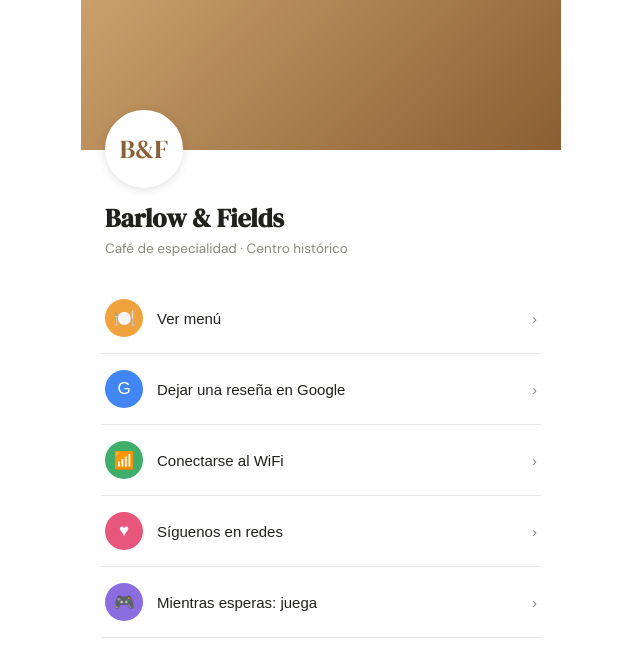
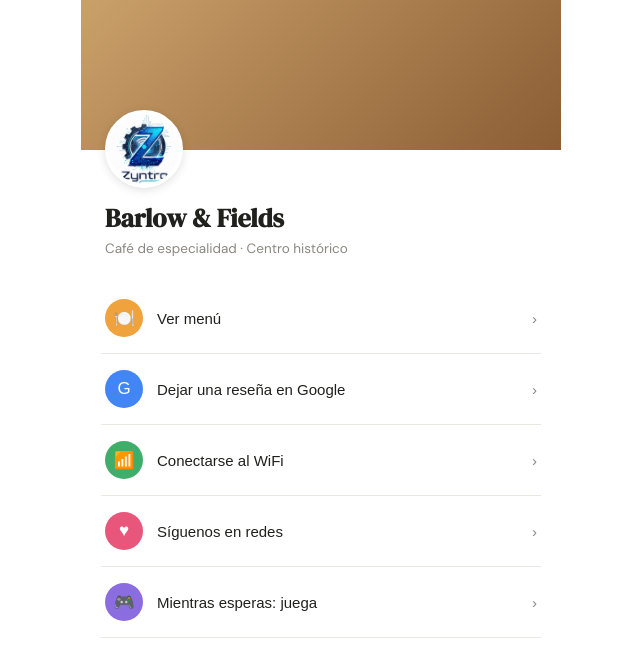
Before and after one commit to cruzleal24/Zyntro-Menus, a plain HTML site: page premium/index.html in a window 1280 px wide. Shown: the whole page, without its empty margins (319-959 px from the left). Drawn offline with Linux system fonts and the light colour scheme.

Commit message:
agregacion de imagen del logo

```diff
--- a/premium/css/style.css
+++ b/premium/css/style.css
@@ -14,7 +14,12 @@ body{background:var(--bg);color:var(--text);font-family:'DM Sans',sans-serif;pad
 .logo{
   width:78px;height:78px;border-radius:50%;background:#fff;border:4px solid #fff;
   position:absolute;left:24px;bottom:-38px;box-shadow:0 2px 10px rgba(0,0,0,.12);
-  display:flex;align-items:center;justify-content:center;font-family:'DM Serif Display',serif;font-size:26px;color:#8b5e34;
+  display:flex;align-items:center;justify-content:center;font-family:'DM Serif Display',serif;font-size:26px;color:#8b5e34;overflow: hidden;
+}
+.logo img{
+  width: 100%;
+  height: 100%;
+  object-fit: cover;
 }
 .head{padding:50px 24px 20px;}
 .head h1{font-family:'DM Serif Display',serif;font-size:26px;}
--- a/premium/index.html
+++ b/premium/index.html
@@ -16,7 +16,7 @@
 <div class="wrap">
 
 <section class="screen active" id="home">
-  <div class="banner"><div class="logo">B&F</div></div>
+  <div class="banner"><div class="logo"><img src="img/Logo.jpg" alt=""></div></div>
   <div class="head"><h1>Barlow & Fields</h1><p>Café de especialidad · Centro histórico</p></div>
   <div class="rows">
     <button class="row" onclick="go('menu')"><div class="ic i3">🍽️</div><div class="tt">Ver menú</div><div class="arrow">›</div></button>
```
Also changed, not shown: premium/img/Logo.jpg (added).
